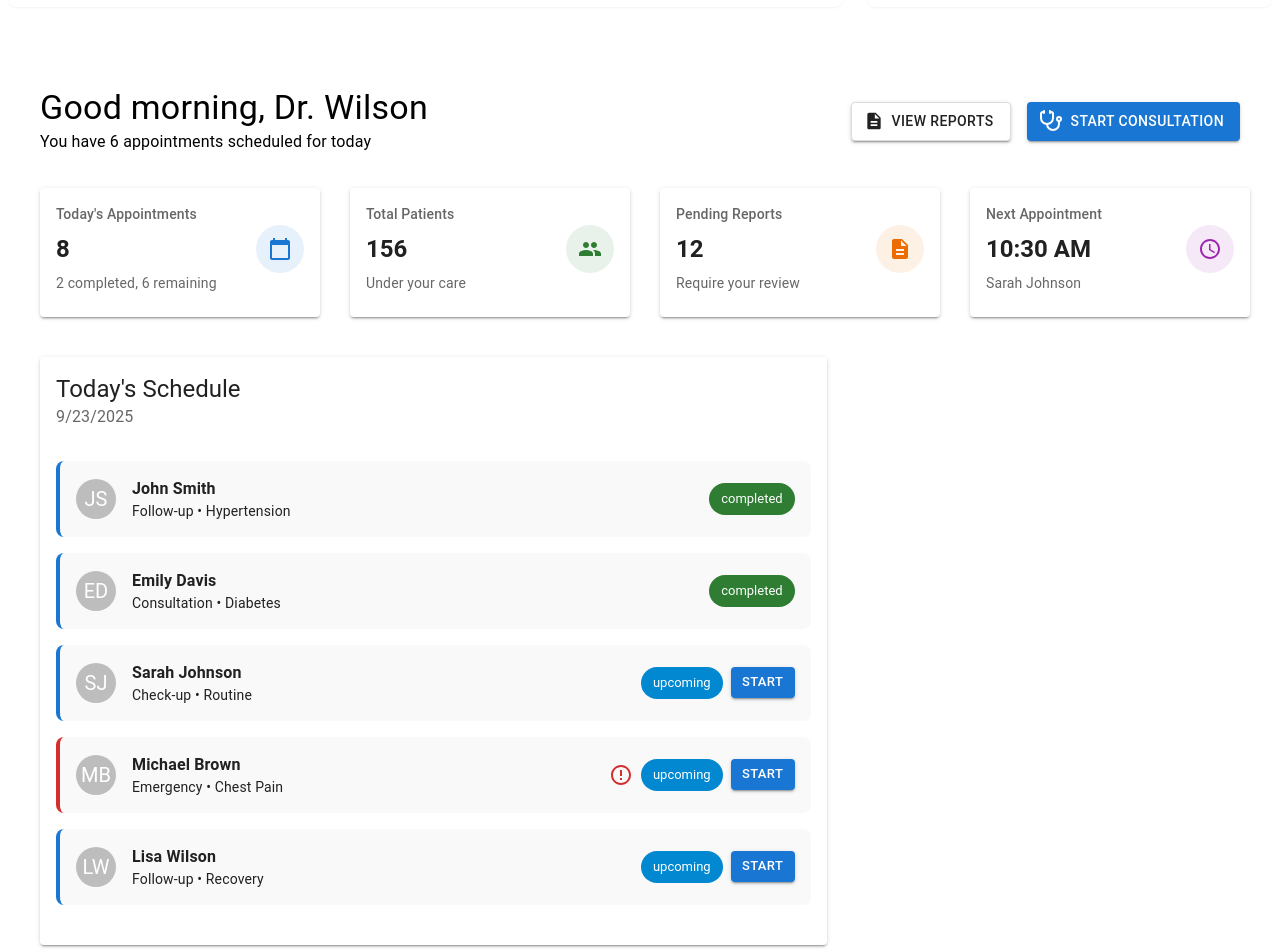
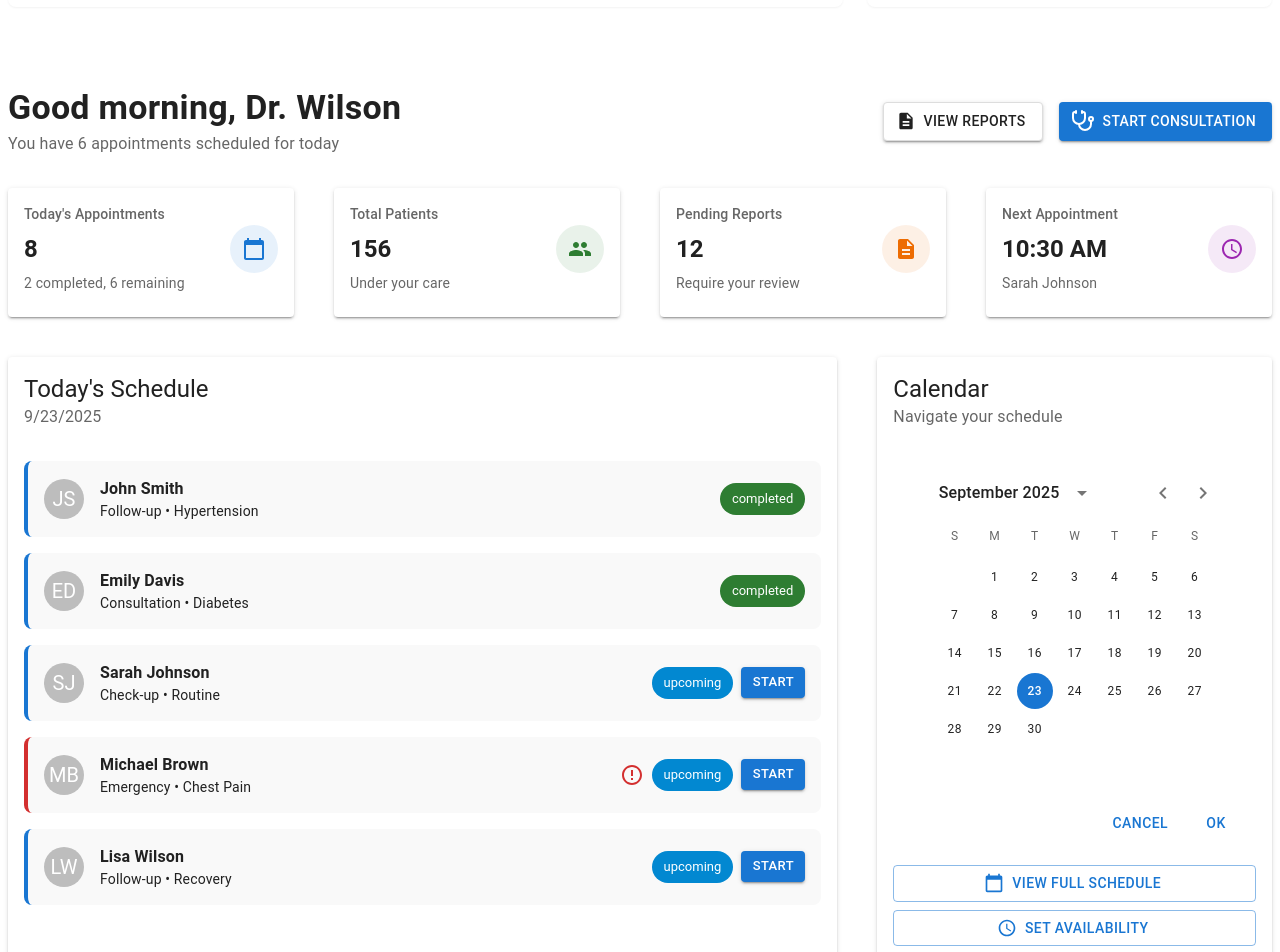
Before and after one commit to dipinrz/HMS-TEAM, a React (Vite) app in the folder frontend/: page / in a window 1280 px wide. Shown: the part 840-1792 px from the top of the page. Built offline with nearby package versions, Linux system fonts and the light colour scheme; a web font is replaced by a local one.

Commit message:
Doctor Dashboard

```diff
--- a/frontend/package.json
+++ b/frontend/package.json
@@ -13,8 +13,10 @@
     "@emotion/react": "^11.14.0",
     "@emotion/styled": "^11.14.1",
     "@mui/icons-material": "^7.3.0",
-    "@mui/material": "^7.2.0",
+    "@mui/material": "^7.3.0",
+    "@mui/x-date-pickers": "^8.9.2",
     "axios": "^1.11.0",
+    "date-fns": "^4.1.0",
     "lucide-react": "^0.536.0",
     "react": "^19.1.0",
     "react-dom": "^19.1.0",
--- a/frontend/src/components/dashboards/DoctorDashboard.tsx
+++ b/frontend/src/components/dashboards/DoctorDashboard.tsx
@@ -1,9 +1,12 @@
 import { Avatar, Box, Chip, Grid, Typography, useTheme } from "@mui/material";
 import Navbar from "../NavBar";
 import { Card, CardContent, CardHeader } from "../ui/CustomCards";
-import { AccessTime, CalendarToday, Description, ErrorOutline, Group} from "@mui/icons-material";
+import { AccessTime, CalendarToday, Description, ErrorOutline, Group } from "@mui/icons-material";
 import CustomButton from "../ui/CustomButton";
 import { Stethoscope } from "lucide-react";
+import { AdapterDateFns } from '@mui/x-date-pickers/AdapterDateFns';
+import { LocalizationProvider, StaticDatePicker } from '@mui/x-date-pickers';
+import { useState } from "react";
 
 type ThemeColorKey =
   'primary' |
@@ -13,12 +16,12 @@ type ThemeColorKey =
   'error' |
   'info';
 
-interface TodayStats{
-    title:string;
-    value:string;
-    subtitle:string;
-    icon:React.ReactNode;
-    bgcolor:ThemeColorKey;
+interface TodayStats {
+  title: string;
+  value: string;
+  subtitle: string;
+  icon: React.ReactNode;
+  bgcolor: ThemeColorKey;
 }
 interface Appointment {
   id: number;
@@ -30,34 +33,34 @@ interface Appointment {
   condition: string;
   urgency: string;
 }
- const statsData:TodayStats[]= [
+const statsData: TodayStats[] = [
   {
     title: "Today's Appointments",
     value: '8',
     subtitle: '2 completed, 6 remaining',
     icon: <CalendarToday color="primary" />,
-      bgcolor:"primary"
+    bgcolor: "primary"
   },
   {
     title: 'Total Patients',
     value: '156',
     subtitle: 'Under your care',
     icon: <Group color="success" />,
-      bgcolor:"success"
+    bgcolor: "success"
   },
   {
     title: 'Pending Reports',
     value: '12',
     subtitle: 'Require your review',
     icon: <Description color="warning" />,
-      bgcolor:"warning"
+    bgcolor: "warning"
   },
   {
     title: 'Next Appointment',
     value: '10:30 AM',
     subtitle: 'Sarah Johnson',
     icon: <AccessTime color="secondary" />,
-      bgcolor:"secondary"
+    bgcolor: "secondary"
   }
 ];
 
@@ -114,7 +117,8 @@ interface Appointment {
   }
 ];
 
-const DoctorDashboard= () => {
+const DoctorDashboard = () => {
+  const [selectedDate, setSelectedDate] = useState<Date | null>(new Date());
   const theme = useTheme();
   const getStatusChipColor = (status: string) => {
     switch (status) {
@@ -126,25 +130,28 @@ const DoctorDashboard= () => {
         return 'default';
     }
   };
+
   return (
-    <Box  sx={{ mt: 10, px: 4 }}>
+    <Box sx={{ mt: 10 }}>
       <Navbar />
       <Box mb={4} display={"flex"} justifyContent="space-between" alignItems={"center"}>
         <Box>
-          <Typography variant="h4">Good morning, Dr. Wilson</Typography>
-          <Typography variant="subtitle1">You have 6 appointments scheduled for today</Typography>
+          <Typography variant="h4" color="text.primary" fontWeight={600} sx={{ fontSize: { xs: "1.75rem", sm: "2.125rem" } }}>Good morning, Dr. Wilson</Typography>
+          <Typography variant="body1" color="text.secondary" sx={{ fontSize: { xs: "0.875rem", sm: "1rem" }, mt: 0.5 }}>You have 6 appointments scheduled for today</Typography>
         </Box>
         <Box display="flex" gap={2}>
-          <CustomButton startIcon={<Description/>} sx={{backgroundColor: theme.palette.common.white,color: theme.palette.text.primary,
-          border: '1px solid #ddd','&:hover': {backgroundColor: '#f5f5f5',},}} label="View Reports"></CustomButton>
-          <CustomButton startIcon={<Stethoscope/>} label="Start Consultation"></CustomButton>
+          <CustomButton startIcon={<Description />} sx={{
+            backgroundColor: theme.palette.common.white, color: theme.palette.text.primary,
+            border: '1px solid #ddd', '&:hover': { backgroundColor: '#f5f5f5', },
+          }} label="View Reports"></CustomButton>
+          <CustomButton startIcon={<Stethoscope />} label="Start Consultation"></CustomButton>
 
         </Box>
       </Box>
       <Grid container spacing={5} style={{ width: '100%' }}>
-          {statsData.map((stat,index)=>(
-          <Grid size ={{ xs:12, sm:6 ,md:4, lg:3}} key={index}>
-            <Card elevation={2} sx={{ height: '100%',width:'100%' }}>
+        {statsData.map((stat, index) => (
+          <Grid size={{ xs: 12, sm: 6, md: 4, lg: 3 }} key={index}>
+            <Card elevation={2} sx={{ height: '100%', width: '100%' }}>
               <CardContent>
                 <Box display="flex" alignItems="center" justifyContent="space-between">
                   <Box>
@@ -163,7 +170,7 @@ const DoctorDashboard= () => {
                     sx={{
                       p: 1.5,
                       borderRadius: '50%',
-                      backgroundColor:`${theme.palette[stat.bgcolor].main}1A`,
+                      backgroundColor: `${theme.palette[stat.bgcolor].main}1A`,
                       display: 'flex',
                       alignItems: 'center',
                       justifyContent: 'center',
@@ -177,8 +184,8 @@ const DoctorDashboard= () => {
           </Grid>
         ))}
 
-          <Grid container size= {{xs:12, md:8}} width={'100%'}>
-          <Card  sx={{width:'100%'}}>
+        <Grid container size={{ xs: 12, md: 8 }} width={'100%'}>
+          <Card sx={{ width: '100%' }}>
             <CardHeader title="Today's Schedule" subheader={new Date().toLocaleDateString()} />
             <CardContent>
               {todayAppointments.map((appt) => (
@@ -192,7 +199,7 @@ const DoctorDashboard= () => {
                   borderRadius={2}
                 >
                   <Grid container alignItems="center" justifyContent="space-between">
-                    <Grid size={{xs:8 }} display="flex" alignItems="center" gap={2}>
+                    <Grid size={{ xs: 8 }} display="flex" alignItems="center" gap={2}>
                       <Avatar>{appt.patient.split(' ').map(n => n[0]).join('')}</Avatar>
                       <Box>
                         <Typography fontWeight={600}>{appt.patient}</Typography>
@@ -201,7 +208,7 @@ const DoctorDashboard= () => {
                     </Grid>
                     <Grid display="flex" alignItems="center" gap={1}>
                       {appt.urgency === 'high' && <ErrorOutline color="error" />}
-                      <Chip  label={appt.status} color={getStatusChipColor(appt.status)} />
+                      <Chip label={appt.status} color={getStatusChipColor(appt.status)} />
                       {appt.status === 'upcoming' && (
                         <CustomButton variant="contained" size="small" label="Start"></CustomButton>
                       )}
@@ -212,8 +219,28 @@ const DoctorDashboard= () => {
             </CardContent>
           </Card>
         </Grid>
+        <Grid container size={{ xs: 12, md: 4 }} display={'flex'}>
+          <Card sx={{width:'100%'}}>
+            <CardHeader title="Calendar" subheader="Navigate your schedule" />
+            <CardContent>
+              <LocalizationProvider dateAdapter={AdapterDateFns} >
+                <StaticDatePicker
+                  displayStaticWrapperAs="desktop"
+                  value={selectedDate}
+                  onChange={(newValue: Date | null) => setSelectedDate(newValue)}
+                  sx={{width:"100%"}}
+                />
+              </LocalizationProvider>
+              <Box mt={2} display="flex" flexDirection="column" gap={1}>
+                <CustomButton variant="outlined" label="View Full Schedule" startIcon={<CalendarToday />}></CustomButton>
+                <CustomButton variant="outlined" label="Set Availability" startIcon={<AccessTime />}></CustomButton>
+              </Box>
+            </CardContent>
+          </Card>
         </Grid>
 
+
+      </Grid>
     </Box>
   );
 };
```
Also changed, not shown: 1 other file (tests, documents, lock files or other folders). Lines whose indentation alone changed are shown as unchanged.
